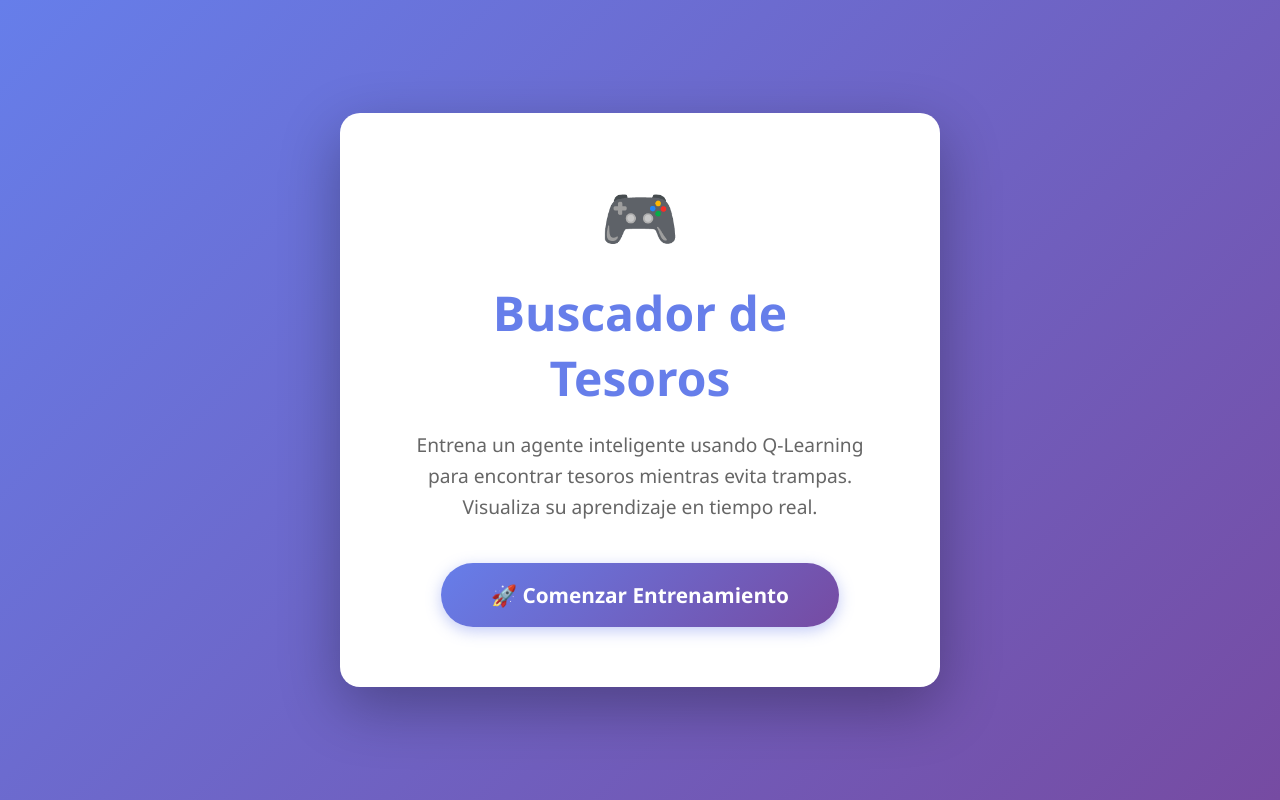
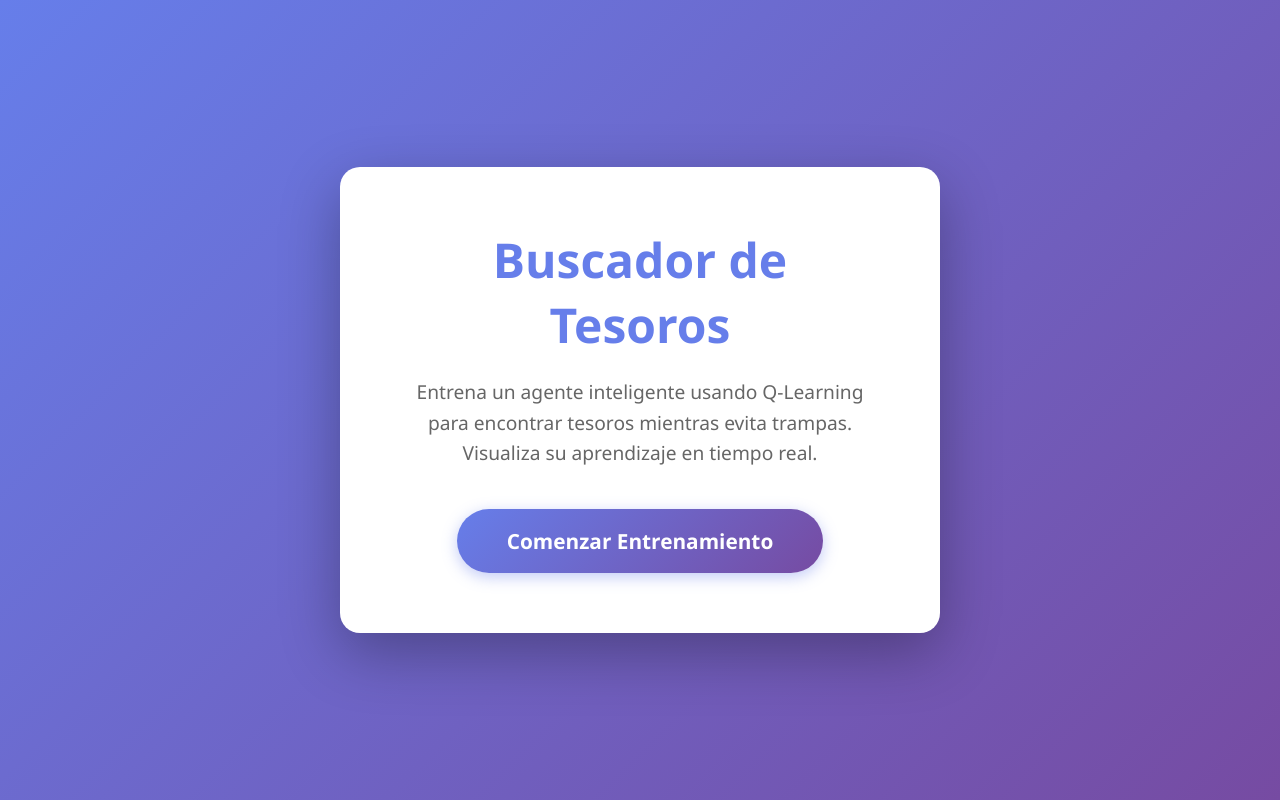
Before and after one commit to dylanbitz/aprendizaje-reforzado, a Flask app: page / in a window 1280 px wide. Run offline with Flask 3, Linux system fonts and the light colour scheme.

Commit message:
eliminacion de contenido imnecesario

```diff
--- a/templates/index.html
+++ b/templates/index.html
@@ -3,7 +3,7 @@
 <head>
     <meta charset="UTF-8">
     <meta name="viewport" content="width=device-width, initial-scale=1.0">
-    <title>Agente Buscador de Tesoros</title>
+    <title>Buscador de Tesoros</title>
     <style>
         * {
             margin: 0;
@@ -18,7 +18,6 @@
             display: flex;
             align-items: center;
             justify-content: center;
-            padding: 20px;
         }
 
         .container {
@@ -28,12 +27,6 @@
             padding: 60px;
             text-align: center;
             max-width: 600px;
-            animation: fadeIn 0.5s ease-in;
-        }
-
-        @keyframes fadeIn {
-            from { opacity: 0; transform: translateY(20px); }
-            to { opacity: 1; transform: translateY(0); }
         }
 
         h1 {
@@ -75,13 +68,12 @@
 </head>
 <body>
     <div class="container">
-        <div class="emoji">🎮</div>
         <h1>Buscador de Tesoros</h1>
         <p>
             Entrena un agente inteligente usando Q-Learning para encontrar tesoros
             mientras evita trampas. Visualiza su aprendizaje en tiempo real.
         </p>
-        <a href="/agente" class="btn">🚀 Comenzar Entrenamiento</a>
+        <a href="/agente" class="btn">Comenzar Entrenamiento</a>
     </div>
 </body>
 </html>
```
